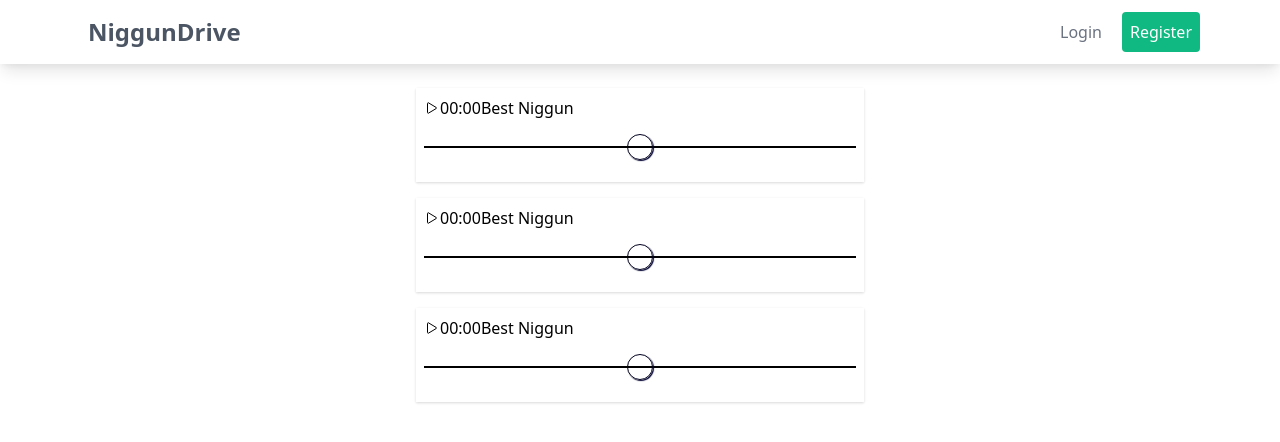
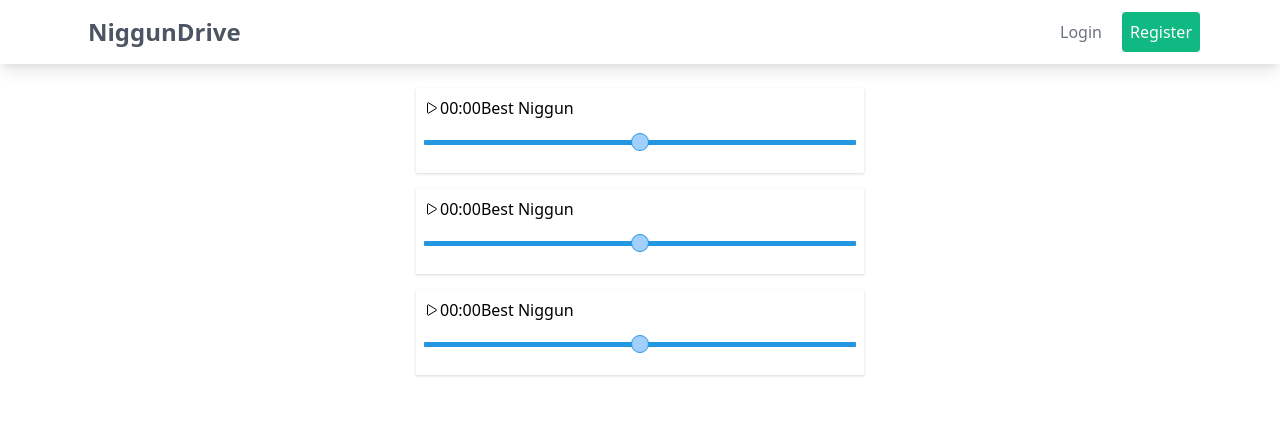
Before and after one commit to Shriever/NiggunDrive, a Next.js app in the folder web/: page / in a window 1280 px wide. Shown: the top 442 px of the page. Built offline with nearby package versions, Linux system fonts and the light colour scheme.

Commit message:
fiddling with style

```diff
--- a/web/styles/input.css
+++ b/web/styles/input.css
@@ -1,5 +1,5 @@
 input[type=range] {
-  height: 34px;
+  height: 25px;
   -webkit-appearance: none;
   margin: 10px 0;
   width: 100%;
@@ -9,87 +9,81 @@ input[type=range]:focus {
 }
 input[type=range]::-webkit-slider-runnable-track {
   width: 100%;
-  height: 2px;
+  height: 5px;
   cursor: pointer;
- /* animate: 0.2s; */
+  animate: 0.2s;
   box-shadow: 0px 0px 0px #000000;
-  background: #000000;
-  border-radius: 0px;
-  border: 0px solid #010101;
+  background: #2497E3;
+  border-radius: 1px;
+  border: 0px solid #000000;
 }
 input[type=range]::-webkit-slider-thumb {
-  box-shadow: 1px 1px 1px #000031;
-  border: 1px solid #00001E;
-  height: 26px;
-  width: 26px;
-  border-radius: 20px;
-  background: rgba(0,0,0,0);
+  box-shadow: 0px 0px 0px #000000;
+  border: 1px solid #2497E3;
+  height: 18px;
+  width: 18px;
+  border-radius: 25px;
+  background: #A1D0FF;
   cursor: pointer;
   -webkit-appearance: none;
-  margin-top: -12.5px;
-}
-input[type=range]:focus:-webkit-slider-thumb {
-  transform: scale(1.2);
+  margin-top: -7px;
 }
 input[type=range]:focus::-webkit-slider-runnable-track {
-  background: #000000;
+  background: #2497E3;
 }
 input[type=range]::-moz-range-track {
   width: 100%;
-  height: 2px;
+  height: 5px;
   cursor: pointer;
-   /* animate: 0.2s; */
+  animate: 0.2s;
   box-shadow: 0px 0px 0px #000000;
-  background: #000000;
-  border-radius: 0px;
-  border: 0px solid #010101;
+  background: #2497E3;
+  border-radius: 1px;
+  border: 0px solid #000000;
 }
 input[type=range]::-moz-range-thumb {
-  box-shadow: 1px 1px 1px #000031;
-  border: 1px solid #00001E;
-  height: 26px;
-  width: 26px;
-  border-radius: 20px;
-  background: rgba(0,0,0,0);
+  box-shadow: 0px 0px 0px #000000;
+  border: 1px solid #2497E3;
+  height: 18px;
+  width: 18px;
+  border-radius: 25px;
+  background: #A1D0FF;
   cursor: pointer;
-}
-input[type=range]:active:-moz-range-thumb {
-  transform: scale(1.2);
 }
 input[type=range]::-ms-track {
   width: 100%;
-  height: 2px;
+  height: 5px;
   cursor: pointer;
-   /* animate: 0.2s; */
+  animate: 0.2s;
   background: transparent;
   border-color: transparent;
   color: transparent;
 }
 input[type=range]::-ms-fill-lower {
-  background: #000000;
-  border: 0px solid #010101;
-  border-radius: 0px;
+  background: #2497E3;
+  border: 0px solid #000000;
+  border-radius: 2px;
   box-shadow: 0px 0px 0px #000000;
 }
 input[type=range]::-ms-fill-upper {
-  background: #000000;
-  border: 0px solid #010101;
-  border-radius: 0px;
+  background: #2497E3;
+  border: 0px solid #000000;
+  border-radius: 2px;
   box-shadow: 0px 0px 0px #000000;
 }
 input[type=range]::-ms-thumb {
   margin-top: 1px;
-  box-shadow: 1px 1px 1px #000031;
-  border: 1px solid #00001E;
-  height: 26px;
-  width: 26px;
-  border-radius: 20px;
-  background: rgba(0,0,0,0);
+  box-shadow: 0px 0px 0px #000000;
+  border: 1px solid #2497E3;
+  height: 18px;
+  width: 18px;
+  border-radius: 25px;
+  background: #A1D0FF;
   cursor: pointer;
 }
 input[type=range]:focus::-ms-fill-lower {
-  background: #000000;
+  background: #2497E3;
 }
 input[type=range]:focus::-ms-fill-upper {
-  background: #000000;
+  background: #2497E3;
 }
```
